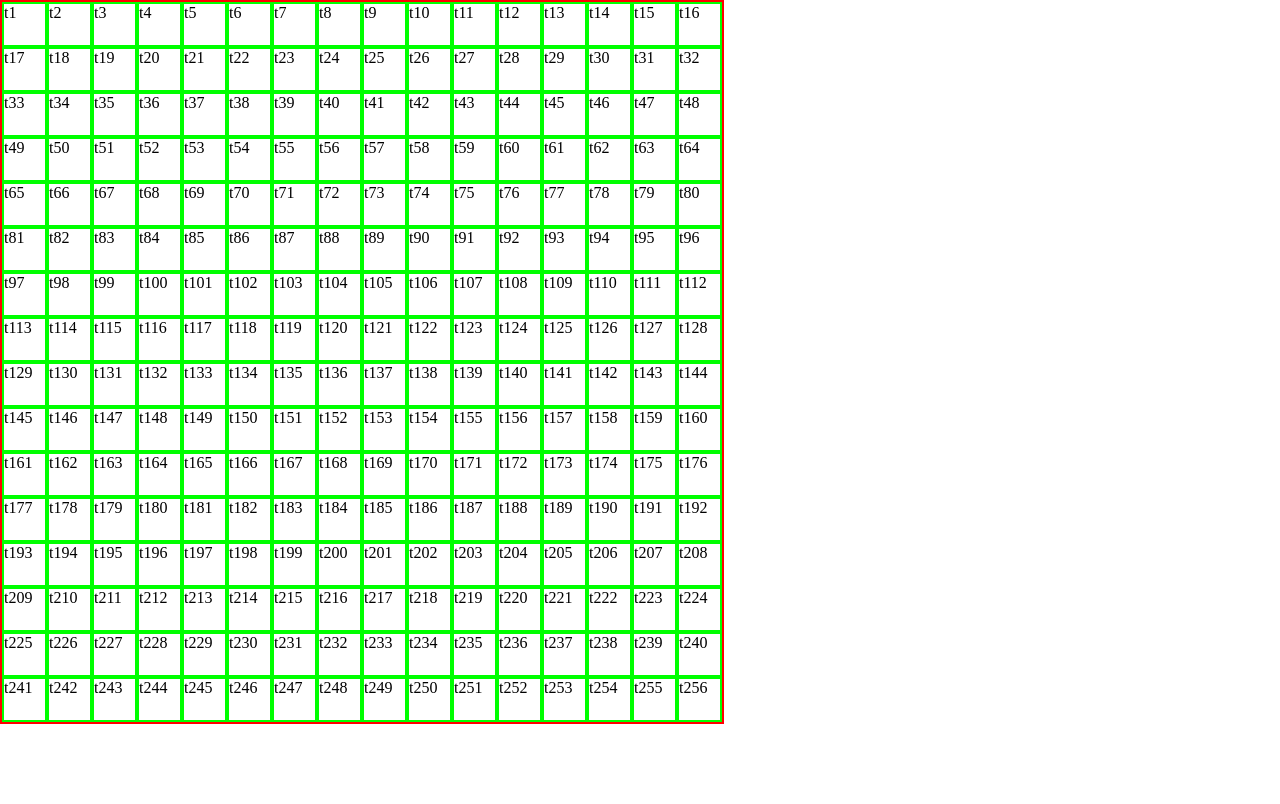
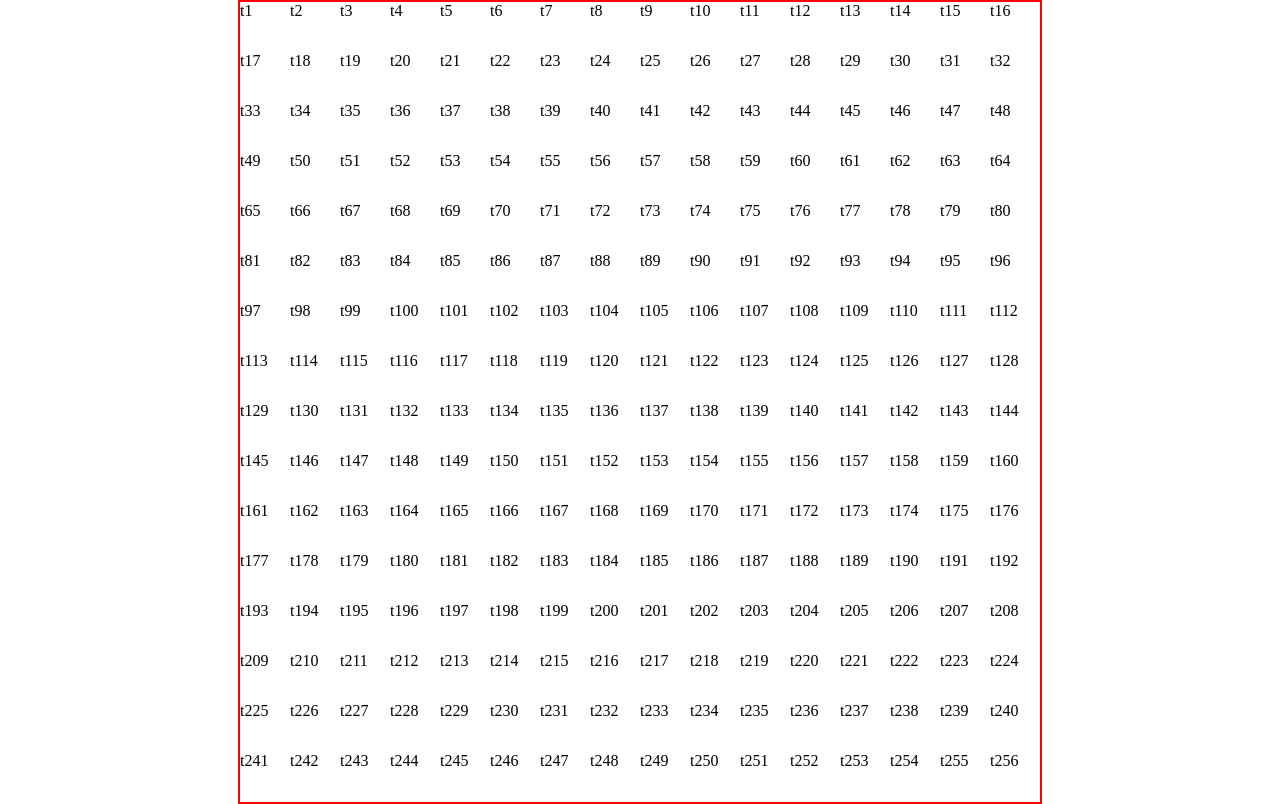
Before and after one commit to TitanTankNate/etch-a-sketch, a plain HTML site: page index.html in a window 1280 px wide. Drawn offline with Linux system fonts and the light colour scheme.

Commit message:
Create better grid
+ Created better grid system using rigid dimensions
+ Added grid creation to function to allow for
custom grid sizing options

```diff
--- a/javascript.js
+++ b/javascript.js
@@ -1,34 +1,40 @@
-// Project walkthrough
-// Create 16x16 grid of square divs
 
-// Select parent container
-// Create single grid block
-// Append 16^2 child grid blocks to that container
-// Make sure that the grid blocks are square
-// (and maybe proportional to the screen width and height?)
 
-let num1 = (innerHeight*.9)/16-4;
 
+function createGrid(gridSize) {
     // Select parent container
     const container = document.querySelector(".container");
 
-for (let i=1;i<=(16 ** 2);i++) {
+    // Create gridSize x gridSize grid of divs
+    for (let i=1;i<=(gridSize ** 2);i++) {
         // Create single grid block
         // // Create div
         const gridBlockTemplate = document.createElement("div");
+        gridBlockTemplate.classList.add("grid-box");
 
         // // Make div square
         gridBlockTemplate.style.display = "flex";
-    gridBlockTemplate.style.flex = `1 1 ${num1}px`;
+        gridBlockTemplate.style.flex = "1 1 auto";
+        gridBlockTemplate.style.boxSizing = "border-box";
         gridBlockTemplate.style.aspectRatio = "1";
+        gridBlockTemplate.style.minWidth = `${800/gridSize}px`;
 
         // // Style grid block
-    gridBlockTemplate.style.borderStyle = "solid";
-    gridBlockTemplate.style.borderColor = "#00FF00";
-    gridBlockTemplate.style.borderWidth = "2px";
+        // gridBlockTemplate.style.borderStyle = "solid";
+        // gridBlockTemplate.style.borderColor = "#00FF00";
+        // gridBlockTemplate.style.borderWidth = "2px";
         gridBlockTemplate.textContent = `t${i}`;
         // gridBlockTemplate.textContent = '';
 
-    // TEST: Append child
+        // Append child
         container.appendChild(gridBlockTemplate);
     }
+
+}
+
+createGrid(16);
+
+const allGridBlocks = document.querySelectorAll(".grid-box");
+allGridBlocks.forEach((gridBlock) => {
+    console.log(gridBlock.textContent);
+});
--- a/style.css
+++ b/style.css
@@ -1,18 +1,22 @@
 body {
+    display: flex;
     box-sizing: border-box;
     margin: 0;
     padding: 0;
+
+    justify-content: center;
+    align-items: center;
 }
 
 .container {
     /* Display declarations */
     display: flex;
+    flex: 0;
     flex-wrap: wrap;
 
     /* Transform and constraints */
-    max-width: 90vw;
-    max-height: 90vh;
-    aspect-ratio: 1 / 1;
+    width: 800px;
+    height: 800px;
 
     /* Debug borders */
     border-style: solid;
```
Lines whose indentation alone changed are shown as unchanged.
